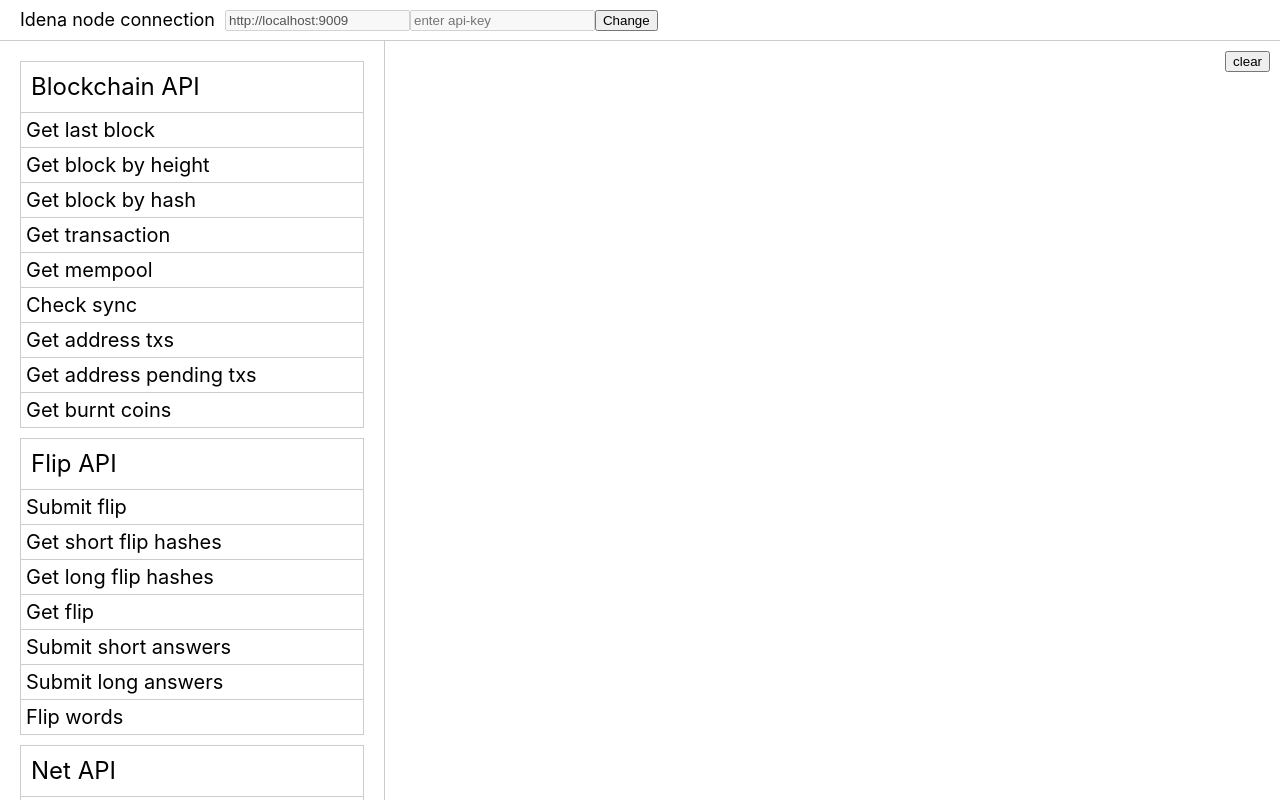
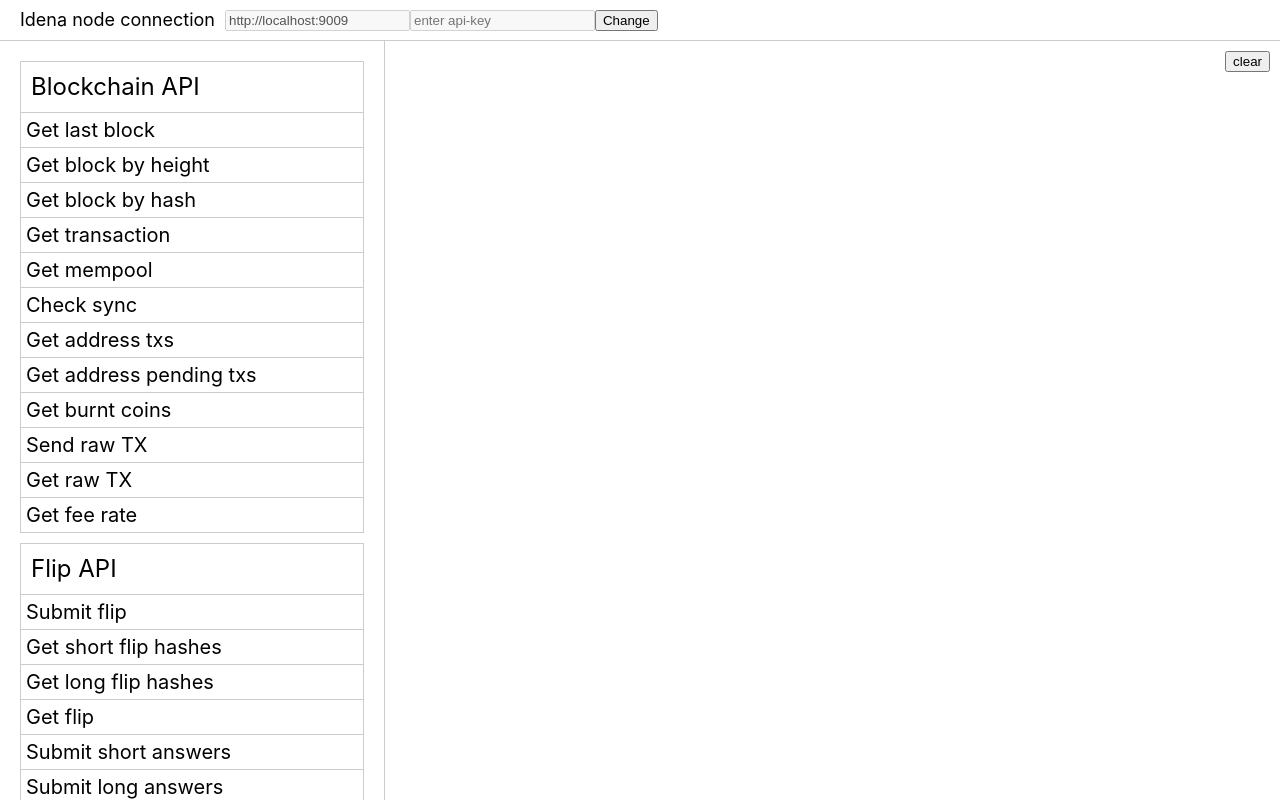
Before and after one commit to idena-network/idena-rpc, a React (Create React App) app: page / in a window 1280 px wide. Built offline with nearby package versions, Linux system fonts and the light colour scheme.

Commit message:
Add new methods

```diff
--- a/src/schema.js
+++ b/src/schema.js
@@ -51,6 +51,64 @@
         {
           method: 'bcn_burntCoins',
           title: 'Get burnt coins'
+        },
+        {
+          method: 'bcn_sendRawTx',
+          paramsAsObject: true,
+          title: 'Send raw TX',
+          params: [{ title: 'Tx', name: 'tx', required: true }]
+        },
+        {
+          method: 'bcn_getRawTx',
+          title: 'Get raw TX',
+          paramsAsObject: true,
+          params: [
+            {
+              title: 'Type',
+              name: 'type',
+              type: 'int',
+              inputType: 'select',
+              values: [
+                { value: 0, title: 'SendTx' },
+                { value: 1, title: 'ActivationTx' },
+                { value: 2, title: 'InviteTx' },
+                { value: 3, title: 'KillTx' },
+                { value: 4, title: 'SubmitFlipTx' },
+                { value: 5, title: 'SubmitAnswersHashTx' },
+                { value: 6, title: 'SubmitShortAnswersTx' },
+                { value: 7, title: 'SubmitLongAnswersTx' },
+                { value: 8, title: 'EvidenceTx' },
+                { value: 9, title: 'OnlineStatusTx' },
+                { value: 10, title: 'KillInviteeTx' },
+                { value: 11, title: 'ChangeGodAddressTx' },
+                { value: 12, title: 'BurnTx' },
+                { value: 13, title: 'ChangeProfileTx' }
+              ],
+              defaultValue: 0
+            },
+            { title: 'From', name: 'from', required: true },
+            { title: 'To', name: 'to' },
+            { title: 'Amount', name: 'amount', type: 'float', defaultValue: 0 },
+            {
+              title: 'Max Fee',
+              type: 'float',
+              name: 'maxFee',
+              defaultValue: 0
+            },
+            {
+              title: 'Tips',
+              type: 'float',
+              name: 'tips',
+              defaultValue: 0
+            },
+            { title: 'Nonce', type: 'int', name: 'nonce', defaultValue: 0 },
+            { title: 'Epoch', type: 'int', name: 'epoch', defaultValue: 0 },
+            { title: 'Payload', name: 'payload' }
+          ]
+        },
+        {
+          method: 'bcn_feePerByte',
+          title: 'Get fee rate'
         }
       ]
     },
@@ -285,6 +343,12 @@
               name: 'maxFee',
               defaultValue: 0
             },
+            {
+              title: 'Tips',
+              type: 'float',
+              name: 'tips',
+              defaultValue: 0
+            },
             { title: 'Nonce', type: 'int', name: 'nonce', defaultValue: 0 },
             { title: 'Epoch', type: 'int', name: 'epoch', defaultValue: 0 },
             { title: 'Payload', name: 'payload' }
```
